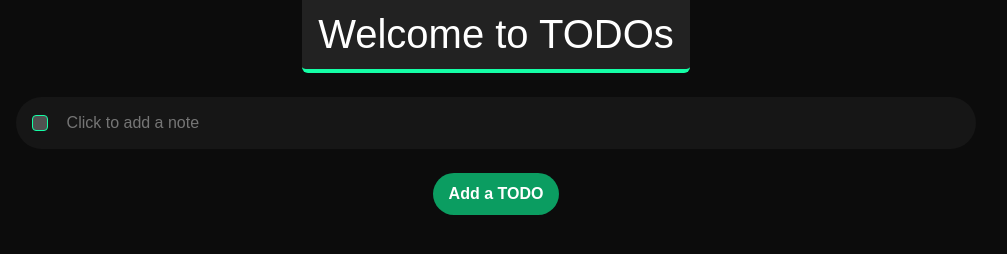
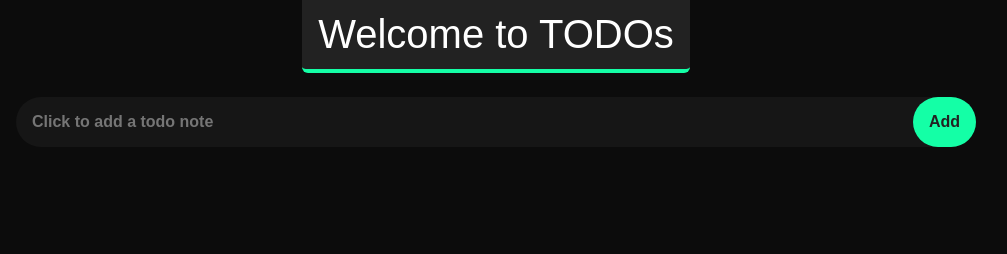
Before and after one commit to ayus-10/to-do, a plain HTML site: page index.html in a window 1280 px wide. Shown: the whole page, without its empty margins (144-1151 px from the left). Drawn offline with Linux system fonts and the light colour scheme.

Commit message:
improved overall implementation

```diff
--- a/app.js
+++ b/app.js
@@ -1,17 +1,35 @@
 function addToDoItem() {
-    const toDos = document.getElementsByClassName("todos")[0];
+    // To get the input value for todo-item
+    var todoTextElement = document.getElementById("todoText");
+    var todoText = todoTextElement.value;
+
+    // Create a new todo-item and add required content
     var toDoItem = document.createElement("div");
     toDoItem.classList.add("todo-item");
     const toDoItemContents =
-        `<input type="checkbox" class="todo-item-checkbox">
-        <input type="text" class="todo-item-text" placeholder="Click to add a note">
+        `<input type="checkbox" class="todo-item-checkbox" onclick="crossToDoItem(event)">
+        <div type="text" class="todo-item-text" placeholder="Click to add a note">${todoText}</div>
         <button class="fa fa-close close-btn" onclick="removeToDoItem(event)"></button>`;
     toDoItem.innerHTML = toDoItemContents;
+
+    // Append the created todo-item element to parent element
+    const toDos = document.getElementsByClassName("todos")[0];
     toDos.append(toDoItem);
+
+    // Make the input field empty for next use
+    todoTextElement.value = '';
 }
 
 function removeToDoItem(event) {
+    // Get the close-btn that has been clicked and remove its parent element
     var button = event.target;
     var toDoItem = button.parentElement;
     toDoItem.remove();
 }
+
+function crossToDoItem(event) {
+    // Get the clicked checkbox and cross/uncross the corresponding todo text
+    var todoItem = event.target.parentElement;
+    var todoText = todoItem.getElementsByClassName("todo-item-text")[0];
+    todoText.classList.toggle("crossed");
+}
--- a/index.html
+++ b/index.html
@@ -20,12 +20,10 @@
         </div>
         <div class="todos">
             <div class="todo-item">
-                <input type="checkbox" class="todo-item-checkbox">
-                <input type="text" class="todo-item-text" placeholder="Click to add a note">
-                <button class="fa fa-close close-btn" onclick="removeToDoItem(event)"></button>
+                <input type="text" class="todo-item-text" id="todoText" placeholder="Click to add a todo note">
+                <button class="add-todo" onclick="addToDoItem()">Add</button>
             </div>
         </div>
-        <button class="add-todo" onclick="addToDoItem()">Add a TODO</button>
     </div>
 
     <script src="app.js"></script>
--- a/style.css
+++ b/style.css
@@ -43,14 +43,11 @@ body {
     background-color: #222222;
 }
 
-.todo-item:hover .close-btn {
-    visibility: visible;
-}
-
 .todo-item-text {
     padding: 1rem;
     background-color: transparent;
     font-size: 1rem;
+    font-weight: 600;
     border: 0;
     outline: none;
     color: white;
@@ -58,7 +55,6 @@ body {
 }
 
 .close-btn {
-    visibility: hidden;
     margin: 0 0.5rem;
     padding: 1rem;
     cursor: pointer;
@@ -76,8 +72,8 @@ body {
     border: 1px solid #14ffa6;
     margin-left: 1rem;
     outline: none;
-    padding: 0.1rem;
-    border-radius: 0.25rem;
+    padding: 0.25rem;
+    border-radius: 9999px;
     display: flex;
     align-items: center;
     justify-content: center;
@@ -85,9 +81,9 @@ body {
 
 .todo-item-checkbox::before {
     content: "";
-    width: 0.65rem;
-    height: 0.65rem;
-    border-radius: 0.15rem;
+    width: 1rem;
+    height: 1rem;
+    border-radius: 9999px;
     transform: scale(0);
     transition: 100ms transform ease-in-out;
     background-color: #14ffa6;
@@ -100,23 +96,29 @@ body {
 .add-todo {
     display: block;
     margin: auto;
-    color: white;
-    background-color: #0b9d61;
+    color: #222222;
+    background-color: #14ffa6;
     border: 0;
     outline: none;
     font-weight: 600;
     font-size: 1rem;
     border-radius: 9999px;
-    padding: 0.75rem 1rem;
+    padding: 1rem;
     transition: ease-in-out;
-    transition-duration: 500ms;
+    transition-duration: 200ms;
     cursor: pointer;
 }
 
 .add-todo:hover {
-    background-color: #06794a;
+    color: #161616;
+    background-color: #0b9d61;
     transition: ease-in-out;
-    transition-duration: 500ms;
+    transition-duration: 200ms;
+}
+
+/* Used in JS to cross a todo text */
+.crossed {
+    text-decoration: line-through;
 }
 
 @media screen and (max-width: 768px) {
```
